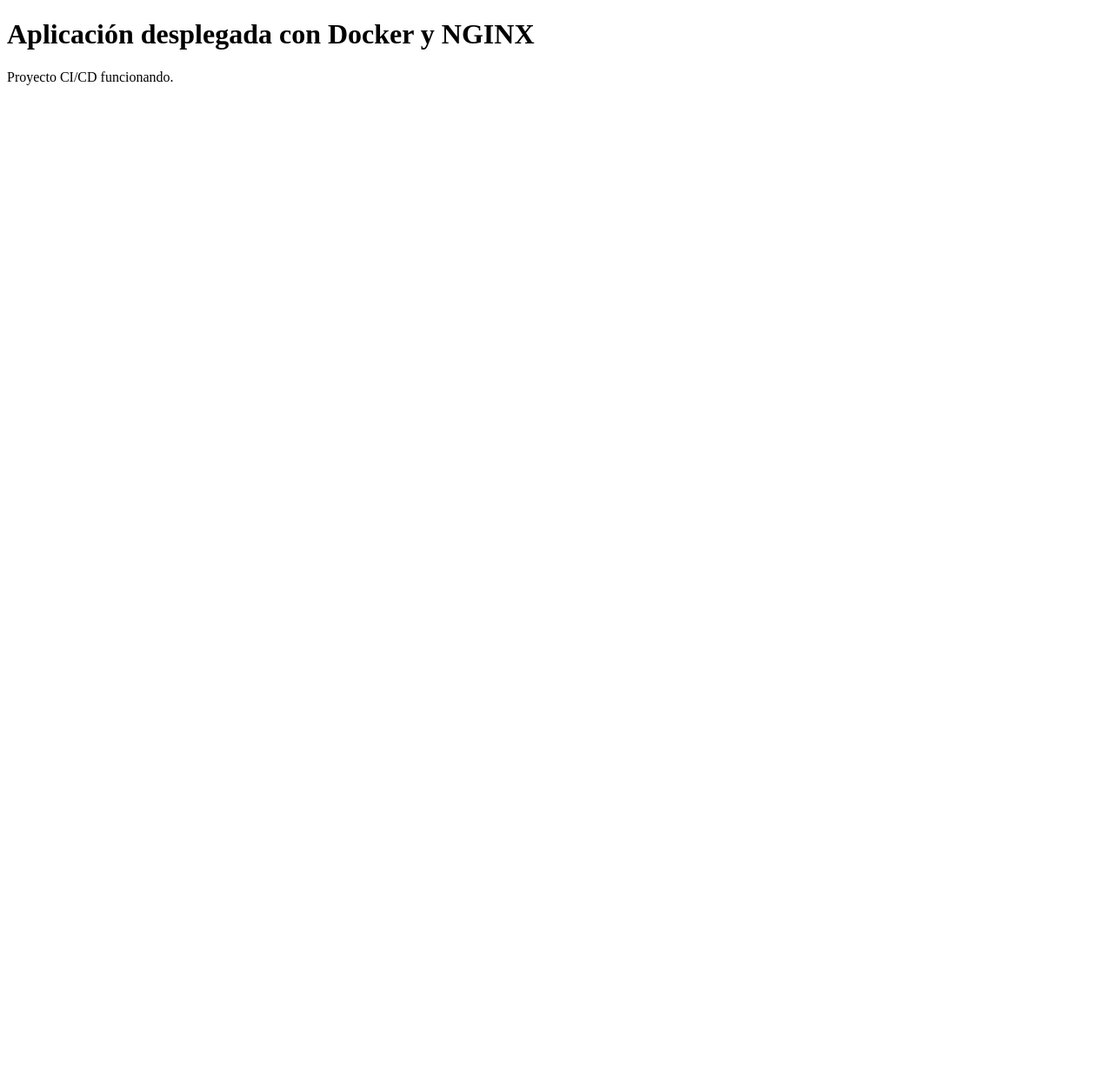
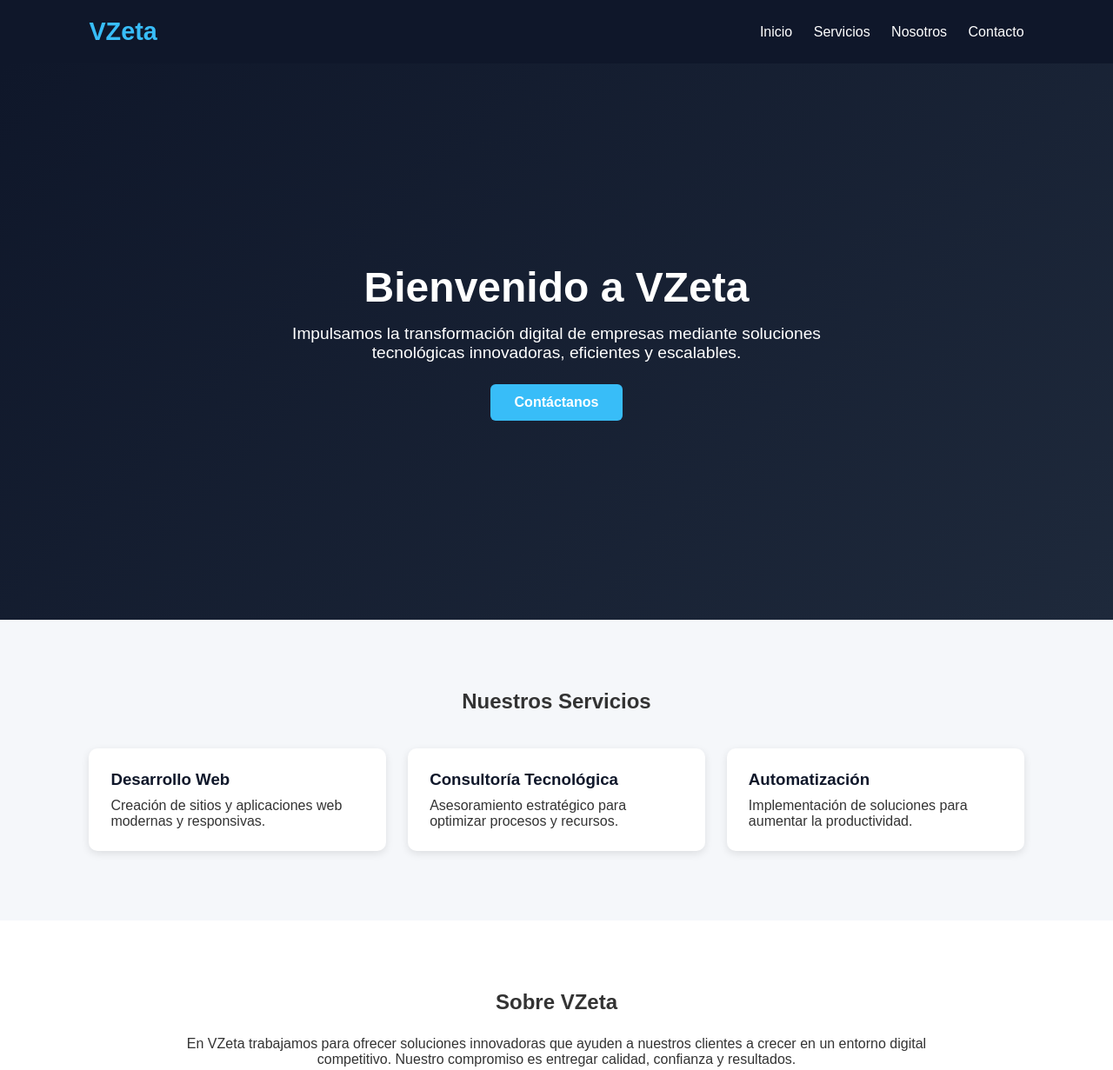
Before and after one commit to ByteKnight-glitch/Nginx-WebAPP, a plain HTML site: page index.html in a window 1280 px wide. Shown: the top 1231 px of the page at 87% size. Before the commit the page ends 800 px from the top, so only its background shows below. Drawn offline with Linux system fonts and the light colour scheme.

Commit message:
Revamp index.html with new layout and styles

```diff
--- a/index.html
+++ b/index.html
@@ -1,10 +1,185 @@
 <!DOCTYPE html>
-<html>
+<html lang="es">
 <head>
-    <title>Docker CI/CD</title>
+    <meta charset="UTF-8">
+    <meta name="viewport" content="width=device-width, initial-scale=1.0">
+    <title>VZeta | Soluciones Innovadoras</title>
+
+    <style>
+        * {
+            margin: 0;
+            padding: 0;
+            box-sizing: border-box;
+            font-family: Arial, sans-serif;
+        }
+
+        body {
+            color: #333;
+            background-color: #f5f7fa;
+        }
+
+        header {
+            background: #0f172a;
+            color: white;
+            padding: 20px 8%;
+            display: flex;
+            justify-content: space-between;
+            align-items: center;
+        }
+
+        .logo {
+            font-size: 1.8rem;
+            font-weight: bold;
+            color: #38bdf8;
+        }
+
+        nav a {
+            color: white;
+            text-decoration: none;
+            margin-left: 20px;
+            transition: 0.3s;
+        }
+
+        nav a:hover {
+            color: #38bdf8;
+        }
+
+        .hero {
+            height: 80vh;
+            display: flex;
+            flex-direction: column;
+            justify-content: center;
+            align-items: center;
+            text-align: center;
+            padding: 20px;
+            background: linear-gradient(135deg, #0f172a, #1e293b);
+            color: white;
+        }
+
+        .hero h1 {
+            font-size: 3rem;
+            margin-bottom: 15px;
+        }
+
+        .hero p {
+            font-size: 1.2rem;
+            max-width: 700px;
+            margin-bottom: 25px;
+        }
+
+        .btn {
+            display: inline-block;
+            background: #38bdf8;
+            color: white;
+            padding: 12px 28px;
+            border-radius: 6px;
+            text-decoration: none;
+            font-weight: bold;
+            transition: 0.3s;
+        }
+
+        .btn:hover {
+            background: #0ea5e9;
+        }
+
+        section {
+            padding: 80px 8%;
+        }
+
+        .services {
+            display: grid;
+            grid-template-columns: repeat(auto-fit, minmax(250px, 1fr));
+            gap: 25px;
+        }
+
+        .card {
+            background: white;
+            padding: 25px;
+            border-radius: 10px;
+            box-shadow: 0 3px 10px rgba(0,0,0,.1);
+        }
+
+        .card h3 {
+            margin-bottom: 10px;
+            color: #0f172a;
+        }
+
+        footer {
+            background: #0f172a;
+            color: white;
+            text-align: center;
+            padding: 25px;
+        }
+    </style>
 </head>
 <body>
-    <h1>Aplicación desplegada con Docker y NGINX</h1>
-    <p>Proyecto CI/CD funcionando.</p>
+
+    <header>
+        <div class="logo">VZeta</div>
+
+        <nav>
+            <a href="#inicio">Inicio</a>
+            <a href="#servicios">Servicios</a>
+            <a href="#nosotros">Nosotros</a>
+            <a href="#contacto">Contacto</a>
+        </nav>
+    </header>
+
+    <section class="hero" id="inicio">
+        <h1>Bienvenido a VZeta</h1>
+        <p>
+            Impulsamos la transformación digital de empresas mediante
+            soluciones tecnológicas innovadoras, eficientes y escalables.
+        </p>
+
+        <a href="#contacto" class="btn">Contáctanos</a>
+    </section>
+
+    <section id="servicios">
+        <h2 style="text-align:center; margin-bottom:40px;">
+            Nuestros Servicios
+        </h2>
+
+        <div class="services">
+            <div class="card">
+                <h3>Desarrollo Web</h3>
+                <p>Creación de sitios y aplicaciones web modernas y responsivas.</p>
+            </div>
+
+            <div class="card">
+                <h3>Consultoría Tecnológica</h3>
+                <p>Asesoramiento estratégico para optimizar procesos y recursos.</p>
+            </div>
+
+            <div class="card">
+                <h3>Automatización</h3>
+                <p>Implementación de soluciones para aumentar la productividad.</p>
+            </div>
+        </div>
+    </section>
+
+    <section id="nosotros" style="background:#ffffff;">
+        <h2 style="text-align:center; margin-bottom:25px;">Sobre VZeta</h2>
+
+        <p style="max-width:900px; margin:auto; text-align:center;">
+            En VZeta trabajamos para ofrecer soluciones innovadoras que ayuden
+            a nuestros clientes a crecer en un entorno digital competitivo.
+            Nuestro compromiso es entregar calidad, confianza y resultados.
+        </p>
+    </section>
+
+    <section id="contacto">
+        <h2 style="text-align:center; margin-bottom:25px;">Contacto</h2>
+
+        <p style="text-align:center;">
+            Email: contacto@vzeta.com<br>
+            Teléfono: +56 9 1234 5678
+        </p>
+    </section>
+
+    <footer>
+        <p>&copy; 2026 VZeta. Todos los derechos reservados.</p>
+    </footer>
+
 </body>
 </html>
```
